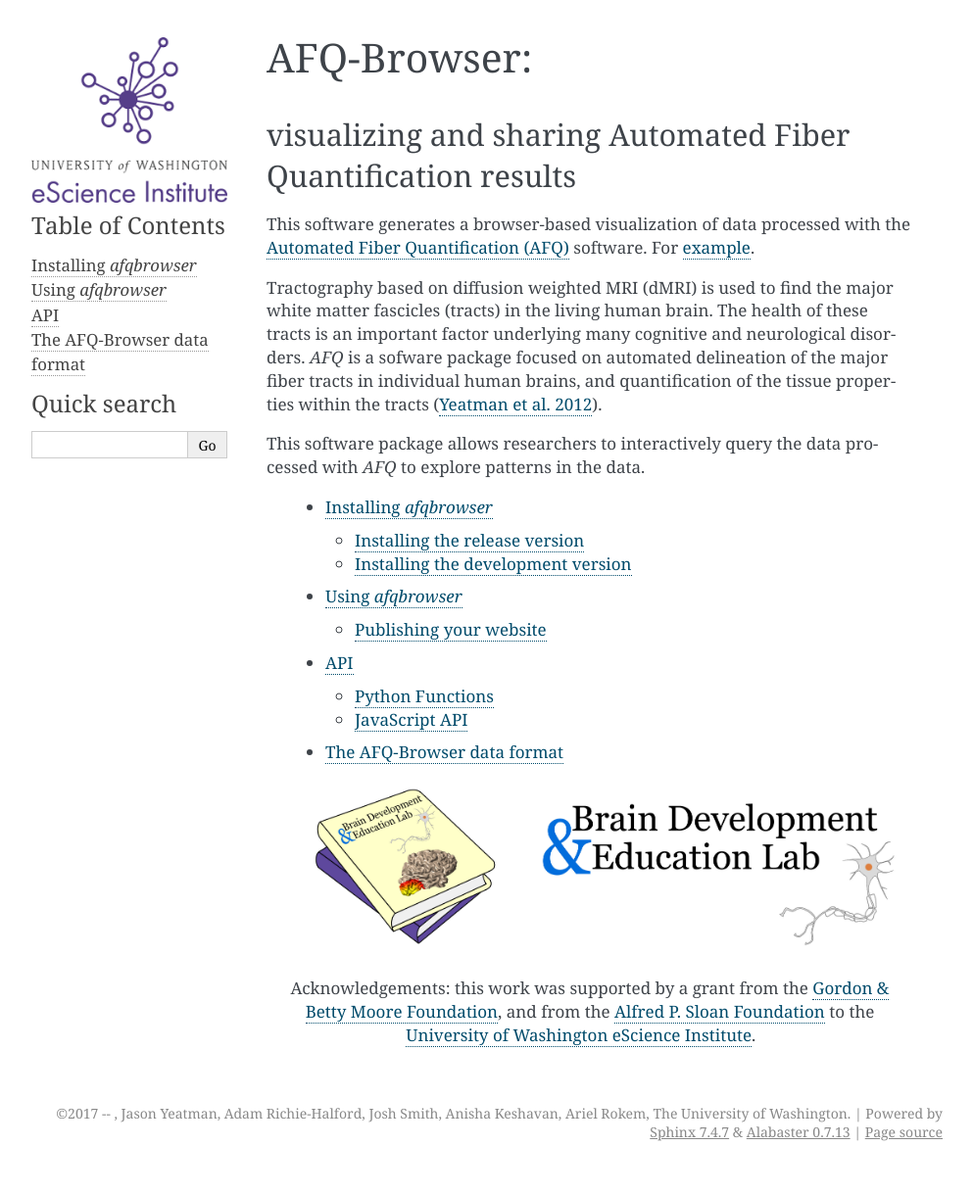
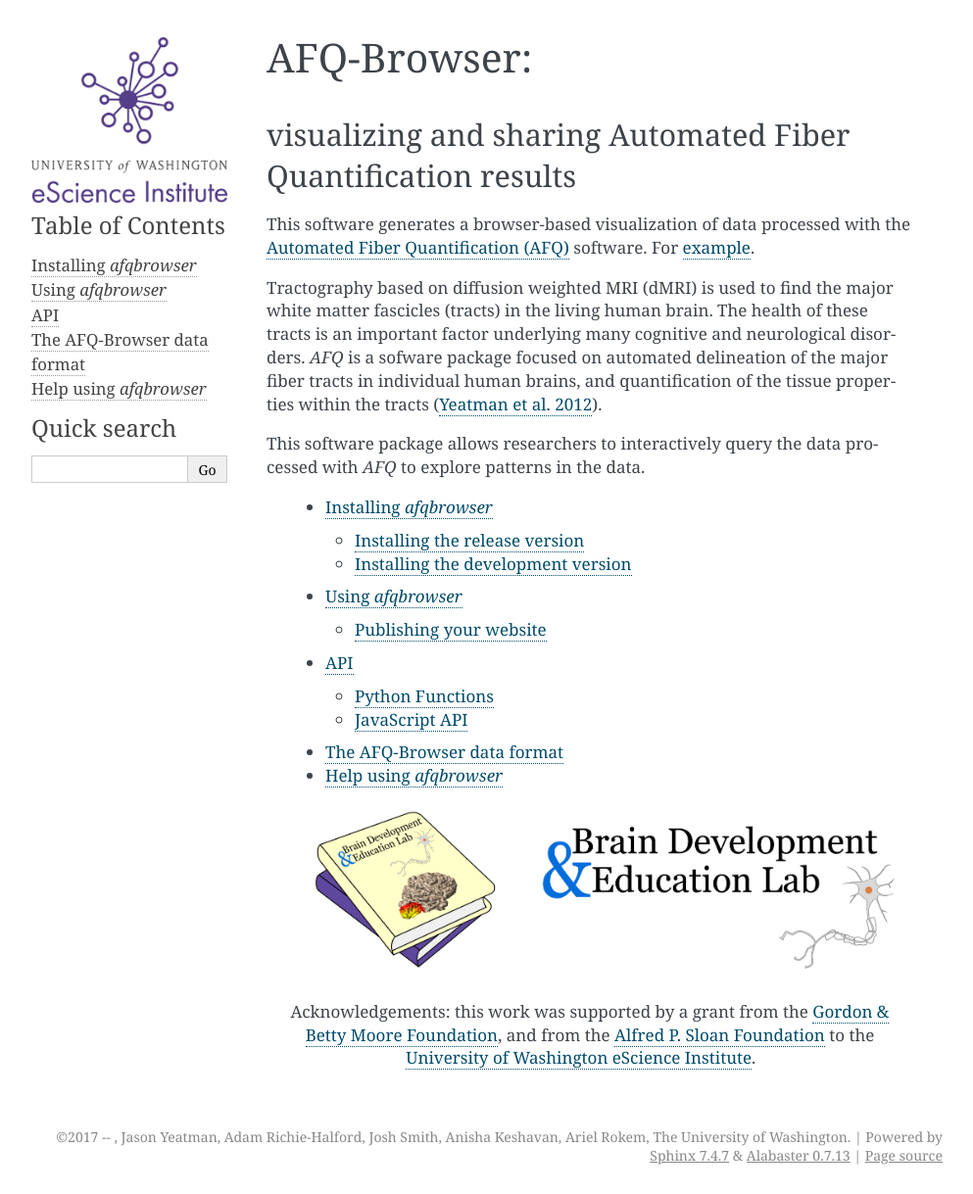
Before and after one commit to yeatmanlab/AFQ-Browser, a Sphinx documentation site: the page built from doc/index.rst, in a window 1280 px wide. Shown: the whole page at 98% size, without its empty margins (148-1141 px from the left). Built offline with Sphinx 7.4.7, drawn with Linux system fonts in a browser that asks for light colours; pages that are not in the unit, such as notebooks, are missing from menus; before the commit the page ends 1195 px from its top, so only the background shows below that.

Commit message:
Add documentation about getting help into the sphinx docs.

```diff
--- /dev/null
+++ b/doc/getting_help.rst
@@ -0,0 +1,5 @@
+
+Help using `afqbrowser`
+========================
+
+If you run into issues using ``AFQ-Browser`` feel free to post an issue on our GitHub repository: ` https://github.com/yeatmanlab/AFQ-Browser/issues <https://github.com/yeatmanlab/AFQ-Browser/issues>`_, or to get in touch via our mailing list: `automated-fiber-quantification-afq@googlegroups.com <mailto:automated-fiber-quantification-afq@googlegroups.com>`_.
--- a/doc/index.rst
+++ b/doc/index.rst
@@ -28,6 +28,7 @@
        reference/index
        api
        dataformat
+       getting_help
 
 .. figure:: _static/BDE_Banner_revised20160211-01.jpg
    :align: center
```
